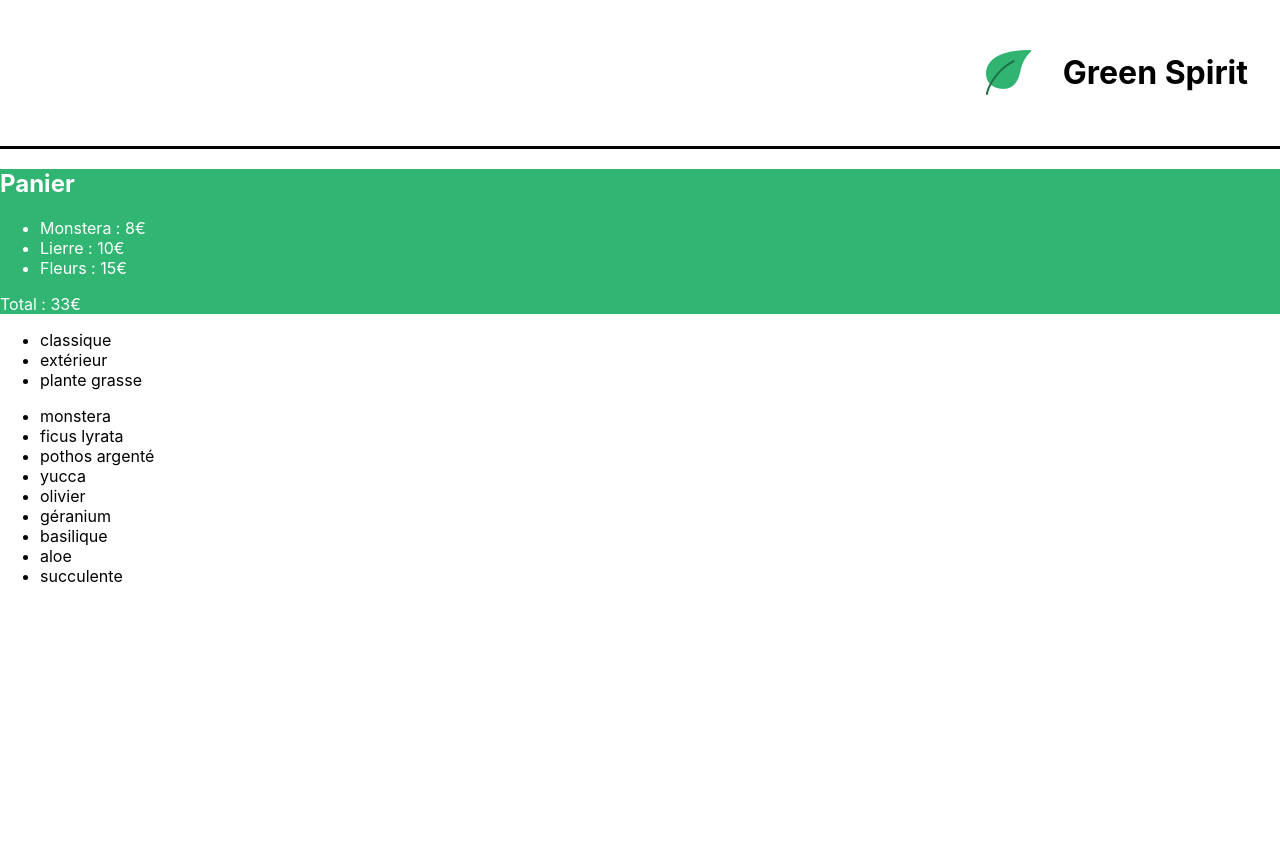
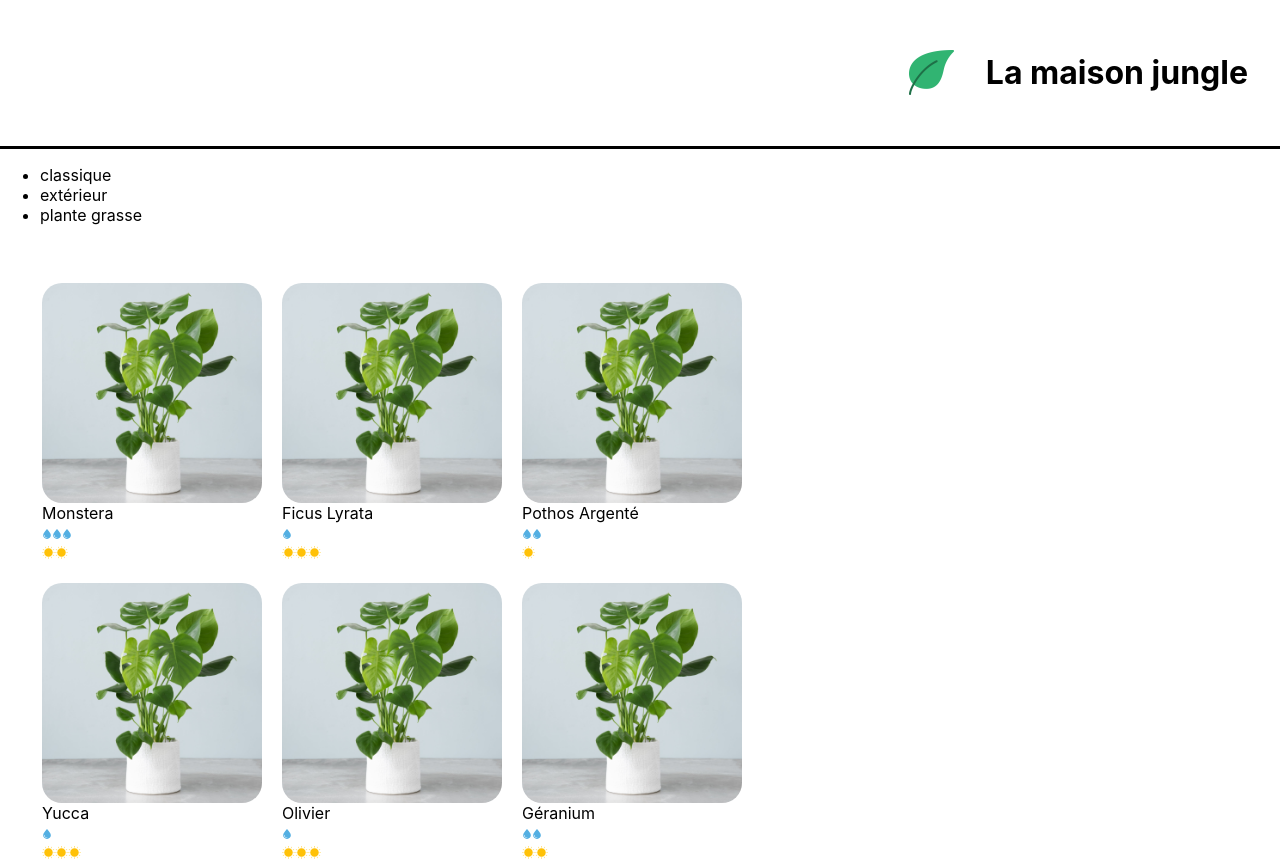
Before and after one commit to kilianBertholon/First_react_app, a React app: page / in a window 1280 px wide. Shown: the top 866 px of the page. Before the commit the page ends 800 px from the top, so only its background shows below. Built offline with nearby package versions, Linux system fonts and the light colour scheme.

Commit message:
Ajout de component supplémentaires

```diff
--- a/src/components/App.js
+++ b/src/components/App.js
@@ -1,15 +1,29 @@
-import Banner from "./Banner"
-import Cart from "./Cart"
-import ShoppingList from "./ShoppingList";
-
+import Banner from './Banner'
+import logo from '../assets/logo.png'
+// import Cart from './Cart'
+import ShoppingList from './ShoppingList'
 
 function App() {
-  return <div>
-    <Banner />
-    <Cart />
-    <ShoppingList />
-    </div>
+	return (
+		<div>
+			<Banner>
+				<img src={logo} alt='La maison jungle' className='lmj-logo' />
+				<h1 className='lmj-title'>La maison jungle</h1>
+			</Banner>
+			{/* <Cart /> */}
+			<ShoppingList />
 
+      <form onSubmit={handleSubmit}>
+        <input type='text' name='my_input' defaultValue='tapez votre texte' />
+        <button type='submit'>Entrez</button>
+      </form>
+		</div>
+	)
 }
 
-export default App;
+export default App
+
+function handleSubmit(e) {
+  e.preventDefault()
+  alert(e.target['my_input'].value)
+}
--- a/src/components/Banner.js
+++ b/src/components/Banner.js
@@ -1,15 +1,7 @@
 import '../styles/Banner.css'
-import logo from '../assets/logo.png'
 
-function Banner() {
-    const title = 'Green Spirit'
-    return(
-        <div className="banner-info">
-            <img src={logo} alt='Logo génépi' className='logo-banner' />
-            <h1 className='banner-titre'>{title}</h1>
-    </div>
-    )
-
+function Banner({ children }) {
+	return <div className='lmj-banner'>{children}</div>
 }
 
 export default Banner
--- /dev/null
+++ b/src/components/CareScale.js
@@ -0,0 +1,24 @@
+import Sun from '../assets/sun.svg'
+import Water from '../assets/water.svg'
+
+function CareScale({ scaleValue, careType }) {
+	const range = [1, 2, 3]
+	const scaleType =
+		careType === 'light' ? (
+			<img src={Sun} alt='sun-icon' />
+		) : (
+			<img src={Water} alt='water-icon' />
+		)
+
+	return (
+		<div>
+			{range.map((rangeElem) =>
+				scaleValue >= rangeElem ? (
+					<span key={rangeElem.toString()}>{scaleType}</span>
+				) : null
+			)}
+		</div>
+	)
+}
+
+export default CareScale
--- a/src/components/Cart.js
+++ b/src/components/Cart.js
@@ -1,18 +1,20 @@
-import "../styles/cart.css"
+import '../styles/Cart.css'
 
 function Cart() {
 	const monsteraPrice = 8
 	const ivyPrice = 10
 	const flowerPrice = 15
-    return (<div className="panier-cart">
+	return (
+		<div className='lmj-cart'>
 			<h2>Panier</h2>
 			<ul>
 				<li>Monstera : {monsteraPrice}€</li>
 				<li>Lierre : {ivyPrice}€</li>
 				<li>Fleurs : {flowerPrice}€</li>
 			</ul>
-          Total : {monsteraPrice + ivyPrice + flowerPrice }€
-          </div>)
+			Total : {monsteraPrice + ivyPrice + flowerPrice}€
+		</div>
+	)
 }
 
 export default Cart
--- /dev/null
+++ b/src/components/PlantItem.js
@@ -0,0 +1,21 @@
+import CareScale from './CareScale'
+import '../styles/PlantItem.css'
+
+function PlantItem({ id, cover, name, water, light }) {
+	return (
+		<li key={id} className='lmj-plant-item' onClick={() => handClick(name)}>
+			<img className='lmj-plant-item-cover' src={cover} alt={`${name} cover`} />
+			{name}
+			<div>
+				<CareScale careType='water' scaleValue={water} />
+				<CareScale careType='light' scaleValue={light} />
+			</div>
+		</li>
+	)
+}
+
+function handClick(plantName) {
+    alert(`Vous allez acheter 1${plantName} ? Très bon choix 🌱✨`)
+}
+
+export default PlantItem
--- a/src/components/ShoppingList.js
+++ b/src/components/ShoppingList.js
@@ -1,4 +1,6 @@
 import { plantList } from '../datas/plantList'
+import PlantItem from './PlantItem'
+import '../styles/ShoppingList.css'
 
 function ShoppingList() {
 	const categories = plantList.reduce(
@@ -14,9 +16,15 @@ function ShoppingList() {
 					<li key={cat}>{cat}</li>
 				))}
 			</ul>
-			<ul>
-				{plantList.map((plant) => (
-					<li key={plant.id}>{plant.name}</li>
+			<ul className='lmj-plant-list'>
+				{plantList.map(({ id, cover, name, water, light }) => (
+					<PlantItem
+						id={id}
+						cover={cover}
+						name={name}
+						water={water}
+						light={light}
+					/>
 				))}
 			</ul>
 		</div>
--- a/src/datas/plantList.js
+++ b/src/datas/plantList.js
@@ -1,47 +1,78 @@
+import monstera from '../assets/monstera.jpg'
+
 export const plantList = [
 	{
 		name: 'monstera',
 		category: 'classique',
-		id: '1ed'
+		id: '1ed',
+		isBestSale: true,
+		light: 2,
+		water: 3,
+		cover: monstera
 	},
 	{
 		name: 'ficus lyrata',
 		category: 'classique',
-		id: '2ab'
+		id: '2ab',
+		light: 3,
+		water: 1,
+		cover: monstera
 	},
 	{
 		name: 'pothos argenté',
 		category: 'classique',
-		id: '3sd'
+		id: '3sd',
+		light: 1,
+		water: 2,
+		cover: monstera
 	},
 	{
 		name: 'yucca',
 		category: 'classique',
-		id: '4kk'
+		id: '4kk',
+		light: 3,
+		water: 1,
+		cover: monstera
 	},
 	{
 		name: 'olivier',
 		category: 'extérieur',
-		id: '5pl'
+		id: '5pl',
+		light: 3,
+		water: 1,
+		cover: monstera
 	},
 	{
 		name: 'géranium',
 		category: 'extérieur',
-		id: '6uo'
+		id: '6uo',
+		light: 2,
+		water: 2,
+		cover: monstera
 	},
 	{
 		name: 'basilique',
 		category: 'extérieur',
-		id: '7ie'
+		id: '7ie',
+		isBestSale: true,
+		light: 2,
+		water: 3,
+		cover: monstera
 	},
 	{
 		name: 'aloe',
 		category: 'plante grasse',
-		id: '8fp'
+		id: '8fp',
+		light: 2,
+		water: 1,
+		cover: monstera
 	},
 	{
 		name: 'succulente',
 		category: 'plante grasse',
-		id: '9vn'
+		id: '9vn',
+		light: 2,
+		water: 1,
+		cover: monstera
 	}
 ]
--- a/src/index.js
+++ b/src/index.js
@@ -1,11 +1,11 @@
-import React from 'react';
-import ReactDOM from 'react-dom/client';
-import './styles/index.css';
-import App from './components/App.js';
+import React from 'react'
+import ReactDOM from 'react-dom'
+import './styles/index.css'
+import App from './components/App'
 
-const root = ReactDOM.createRoot(document.getElementById('root'));
-root.render(
-  <React.StrictMode>
-    <App />
-  </React.StrictMode>
-);
+ReactDOM.render(
+	<React.StrictMode>
+		<App />
+	</React.StrictMode>,
+	document.getElementById('root')
+)
--- a/src/styles/Banner.css
+++ b/src/styles/Banner.css
@@ -1,5 +1,5 @@
-.banner-info{
-    color: black;
+.lmj-banner {
+	color: black;
 	text-align: right;
 	padding: 32px;
 	border-bottom: solid 3px black;
@@ -9,11 +9,11 @@
 	align-items: center;
 }
 
-.banner-titre{
-    padding-left: 32px;
+.lmj-title {
+	padding-left: 32px;
 }
 
-.logo-banner{
-    height: 45px;
+.lmj-logo {
+	height: 45px;
 	width: 45px;
 }
--- /dev/null
+++ b/src/styles/PlantItem.css
@@ -0,0 +1,14 @@
+.lmj-plant-item-cover {
+	height: 220px;
+	width: 220px;
+	border-radius: 20px;
+}
+
+.lmj-plant-item {
+	margin: 10px;
+	display: flex;
+	align-items: flex-start;
+	justify-content: center;
+	flex-direction: column;
+	text-transform: capitalize;
+}
--- /dev/null
+++ b/src/styles/ShoppingList.css
@@ -0,0 +1,7 @@
+.lmj-plant-list {
+	list-style-type: none;
+	padding: 32px;
+	display: flex;
+	flex-wrap: wrap;
+	max-width: 800px;
+}
--- a/src/styles/cart.css
+++ b/src/styles/cart.css
@@ -1,5 +1,5 @@
-.panier-cart {
-    padding: 32;
-    color: white;
-    background-color: #31b572;
+.lmj-cart {
+	color: white;
+	background-color: #31b572;
+	padding: 32px;
 }
```
Also changed, not shown: src/assets/monstera.jpg (added), src/assets/sun.svg (added), src/assets/water.svg (added). Lines whose indentation alone changed are shown as unchanged.
